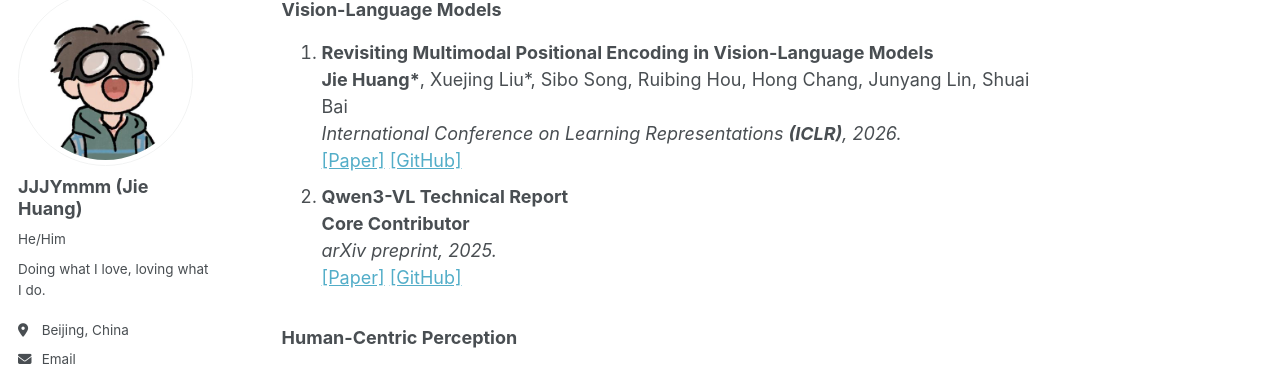
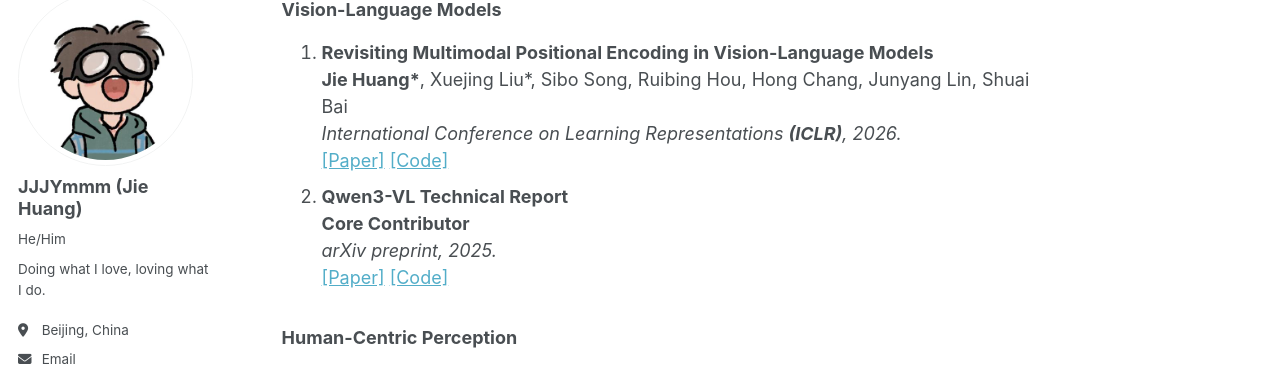
Before and after one commit to JJJYmmm/JJJYmmm.github.io, a Jekyll site: the page built from _pages/about.md, in a window 1280 px wide and 900 px high, scrolled down 1242 px. Shown: the part 110-481 px from the top of the window. Built offline with Jekyll 4.4.1, drawn with Linux system fonts in a browser that asks for light colours; some web fonts are replaced; a script bundle is joined from its source files by our own code; library files that are not in the unit come from our copies.

Commit message:
trigger host

```diff
--- a/_pages/about.md
+++ b/_pages/about.md
@@ -43,14 +43,14 @@ Here are some open-source contributions I'm proud of. I'm grateful to everyone i
 <strong>Revisiting Multimodal Positional Encoding in Vision-Language Models</strong><br>
 <strong>Jie Huang*</strong>, Xuejing Liu*, Sibo Song, Ruibing Hou, Hong Chang, Junyang Lin, Shuai Bai<br>
 <em>International Conference on Learning Representations <strong>(ICLR)</strong>, 2026.</em><br>
-<a href="https://arxiv.org/abs/2510.23095">[Paper]</a> <a href="https://github.com/JJJYmmm/Multimodal-RoPEs">[GitHub]</a>
+<a href="https://arxiv.org/abs/2510.23095">[Paper]</a> <a href="https://github.com/JJJYmmm/Multimodal-RoPEs">[Code]</a>
 </li>
 
 <li>
 <strong>Qwen3-VL Technical Report</strong><br>
 <strong>Core Contributor</strong><br>
 <em>arXiv preprint, 2025.</em><br>
-<a href="https://arxiv.org/abs/2511.21631">[Paper]</a> <a href="https://github.com/QwenLM/Qwen3-VL">[GitHub]</a>
+<a href="https://arxiv.org/abs/2511.21631">[Paper]</a> <a href="https://github.com/QwenLM/Qwen3-VL">[Code]</a>
 </li>
 </ol>
 
```
